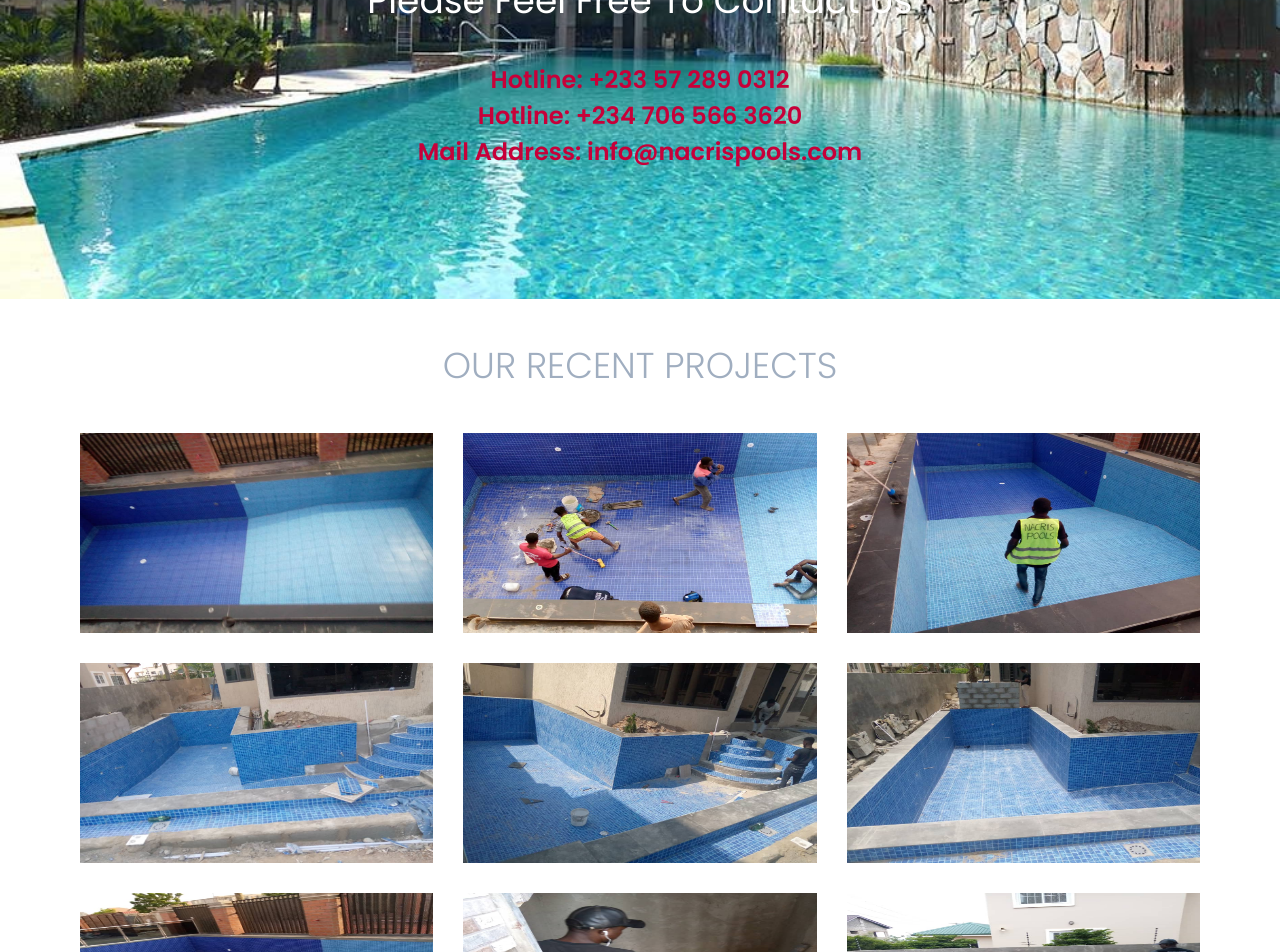
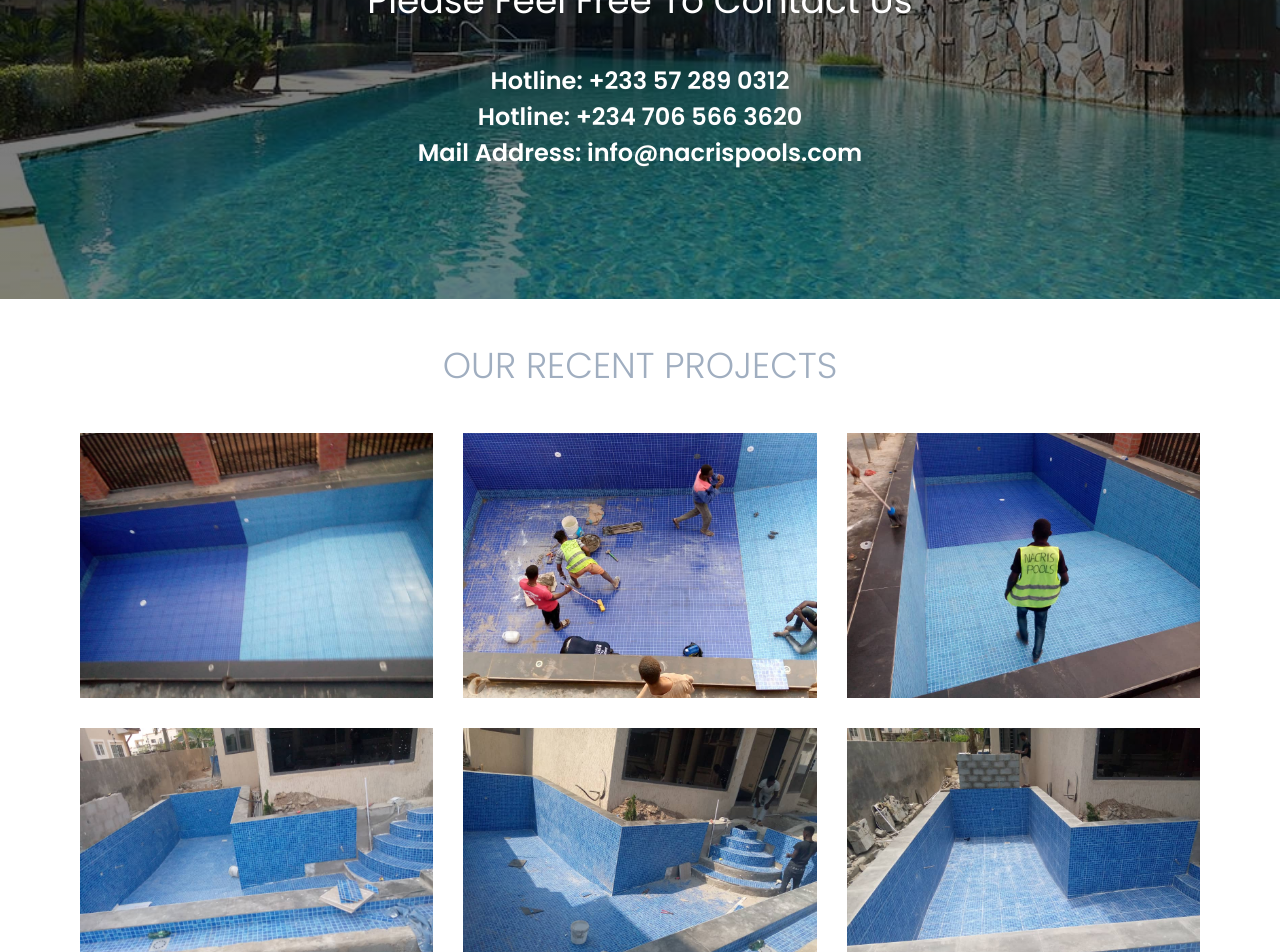
Before and after one commit to ubongn/nacrispools, a Next.js app: page / in a window 1280 px wide. Shown: the part 1848-2800 px from the top of the page. Built offline with nearby package versions, Linux system fonts and the light colour scheme.

Commit message:
update on styling

```diff
--- a/component/Intro/Info.jsx
+++ b/component/Intro/Info.jsx
@@ -6,7 +6,7 @@ export default function Info() {
     <>
       <Box
         mt={10}
-        bgImage="url('/images/bg1.jpg')"
+        bgImage="linear-gradient(rgba(0, 0, 0, 0.527),rgba(0, 0, 0, 0.5)), url('/images/bg1.jpg')"
         bgSize={"cover"}
         // bgGradient={'linear(to-r, blackAlpha.600, transparent)'}
         bgRepeat="no-repeat"
@@ -30,13 +30,13 @@ export default function Info() {
               color={"#fff"}
               fontFamily="Poppins"
               fontWeight={400}
-              fontSize={{ base: "1", sm: "2xl", lg: "4xl" }}
+              fontSize={{ base: "lg", sm: "2xl", lg: "4xl" }}
             >
               Please Feel Free To Contact Us
             </Text>
             <Box
               pt={10}
-              color={"#C70039"}
+              color={"#fff"}
               fontFamily="Poppins"
               fontWeight="semibold"
               fontSize={{ base: "18px", sm: "2xl", lg: "2xl" }}
--- a/component/Jobs/Project.jsx
+++ b/component/Jobs/Project.jsx
@@ -3,11 +3,10 @@ import {
   Center,
   Container,
   Text,
-
+  Image,
   SimpleGrid,
 } from "@chakra-ui/react";
 import React from "react";
-import Image from "next/image"
 
 export default function Project() {
   return (
@@ -31,15 +30,15 @@ export default function Project() {
         </Center>
         <Box mt={8}>
           <SimpleGrid columns={[1, null, 3]} spacing="30px" mt={10}>
-            <Image src="/latest/l2.jpg" alt="pool image" width={200} height={200} />
-            <Image src="/latest/l4.jpg" alt="pool image" width={200} height="200px" />
-            <Image src="/latest/l8.jpg" alt="pool image" width={200} height="200px" />
-            <Image src="/latest/l16.jpg" alt="pool image" width={200} height="200px" />
-            <Image src="/latest/l17.jpg" alt="pool image" width={200} height="200px" />
-            <Image src="/latest/l20.jpg" alt="pool image" width={200} height="200px" />
-            <Image src="/latest/l1.jpg" alt="pool image" width={200} height="200px" />
-            <Image src="/latest/l7.jpg" alt="pool image2" width={200} height="200px" />
-            <Image src="/latest/l12.jpg" alt="pool image" width={200} height="200px" />
+            <Image src="/latest/l2.jpg" alt="pool image" />
+            <Image src="/latest/l4.jpg" alt="pool image" />
+            <Image src="/latest/l8.jpg" alt="pool image" />
+            <Image src="/latest/l16.jpg" alt="pool image" />
+            <Image src="/latest/l17.jpg" alt="pool image" />
+            <Image src="/latest/l20.jpg" alt="pool image" />
+            <Image src="/latest/l1.jpg" alt="pool image" />
+            <Image src="/latest/l7.jpg" alt="pool image2" />
+            <Image src="/latest/l12.jpg" alt="pool image" />
           </SimpleGrid>
         </Box>
       </Container>
--- a/pages/_document.jsx
+++ b/pages/_document.jsx
@@ -30,6 +30,14 @@ class MyDocument extends Document {
             rel="stylesheet"
             href="https://maxcdn.bootstrapcdn.com/font-awesome/4.5.0/css/font-awesome.min.css"
           />
+          <noscript>
+            <img
+              height="1"
+              width="1"
+
+              src="https://www.facebook.com/tr?id=461748918788838&ev=PageView&noscript=1"
+            />
+          </noscript>
         </Head>
         <body>
           <Main />
--- a/styles/globals.css
+++ b/styles/globals.css
@@ -8,7 +8,7 @@ body {
 * {
   box-sizing: border-box;
 }
-/* for desktop */
+/* for desktop
 .whatsapp_float {
   position: fixed;
   width: 60px;
@@ -28,7 +28,7 @@ body {
   margin-top: 16px;
 }
 /* for mobile */
-@media screen and (max-width: 767px) {
+/* @media screen and (max-width: 767px) {
   .whatsapp-icon {
     margin-top: 10px;
   }
@@ -39,4 +39,4 @@ body {
     right: 10px;
     font-size: 22px;
   }
-}
+} */
```
